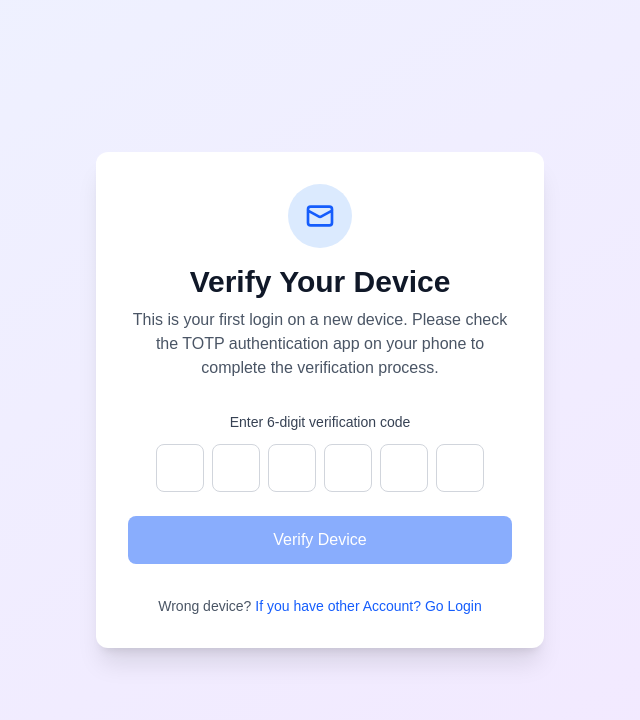
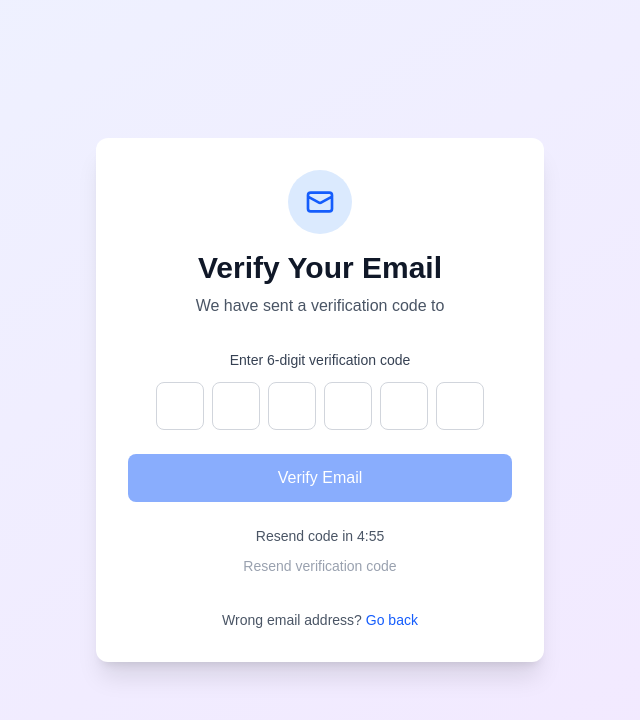
Before and after one commit to nvhao100604/is_fe, a Next.js app: page /auth/verify-otp in a window 1280 px wide. Shown: the top 720 px of the page, without its empty margins (320-960 px from the left). Built offline with nearby package versions, Linux system fonts and the light colour scheme; no server answers.

Commit message:
fix verify

```diff
--- a/src/app/auth/verify-otp/page.tsx
+++ b/src/app/auth/verify-otp/page.tsx
@@ -1,8 +1,8 @@
-import { TOTPVerification } from "@/components/auth/TOTPVerification"
+import { OTPVerification } from "@/components/auth/OTPVerification"
 
 const VerifyOTP = () => {
     return (
-        <TOTPVerification />
+        <OTPVerification />
     )
 }
 
--- a/src/components/auth/OTPVerification.tsx
+++ b/src/components/auth/OTPVerification.tsx
@@ -1,6 +1,6 @@
 'use client'
 import React, { useState, useEffect } from 'react';
-import { useRouter } from 'next/router';
+import { useRouter } from 'next/navigation';
 import { Button } from '../common/Button';
 import { validateOTP } from '../../utils/validation.util';
 import { EmailVerification, mailServices } from '@/services/mail.services';
@@ -64,7 +64,7 @@ export const OTPVerification: React.FC<OTPVerificationProps> = ({ email, onResen
     const email = localStorage.getItem("verify_email") ?? ''
     const verifyForm = { email: email, otp: otp }
     const response = await mailServices.verifySignUp(verifyForm)
-
+    localStorage.removeItem("verify_email")
     if (response.success) {
 
       router.push('/auth/login?message=Email verified successfully');
```
